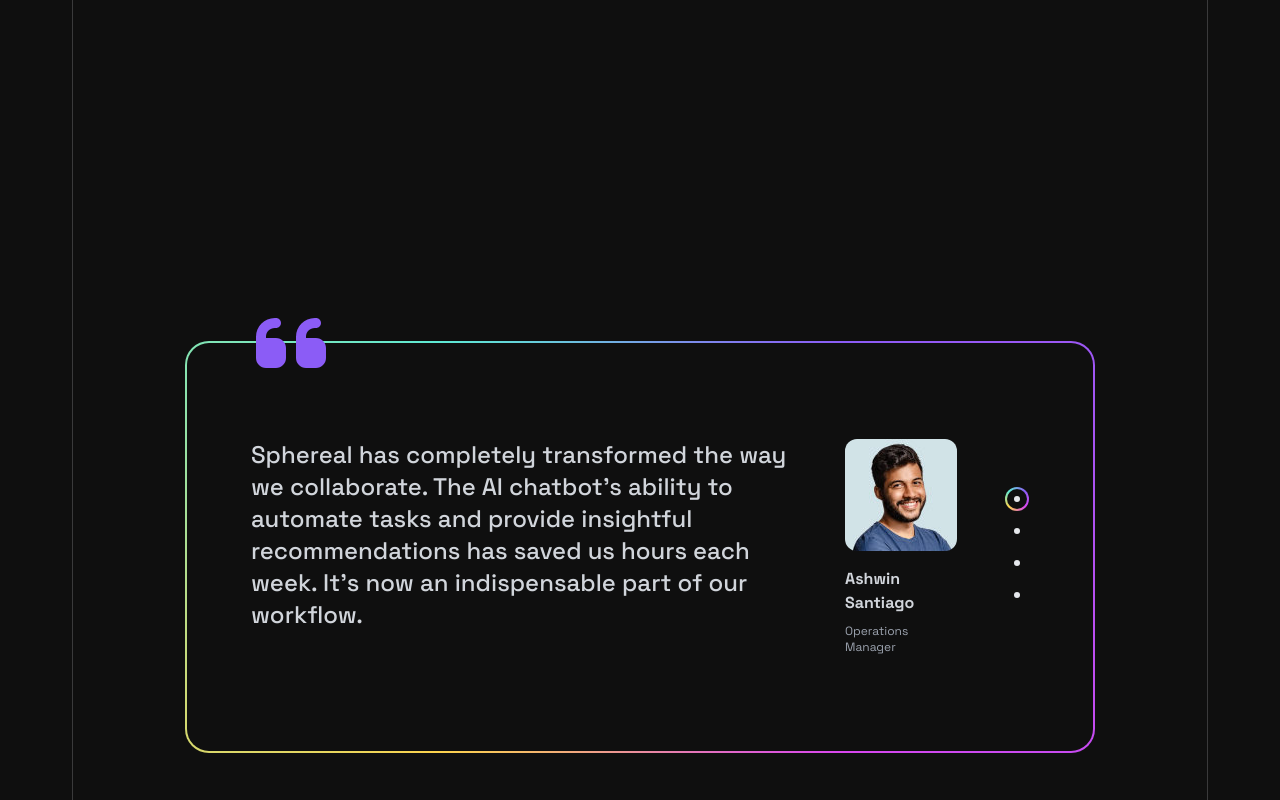
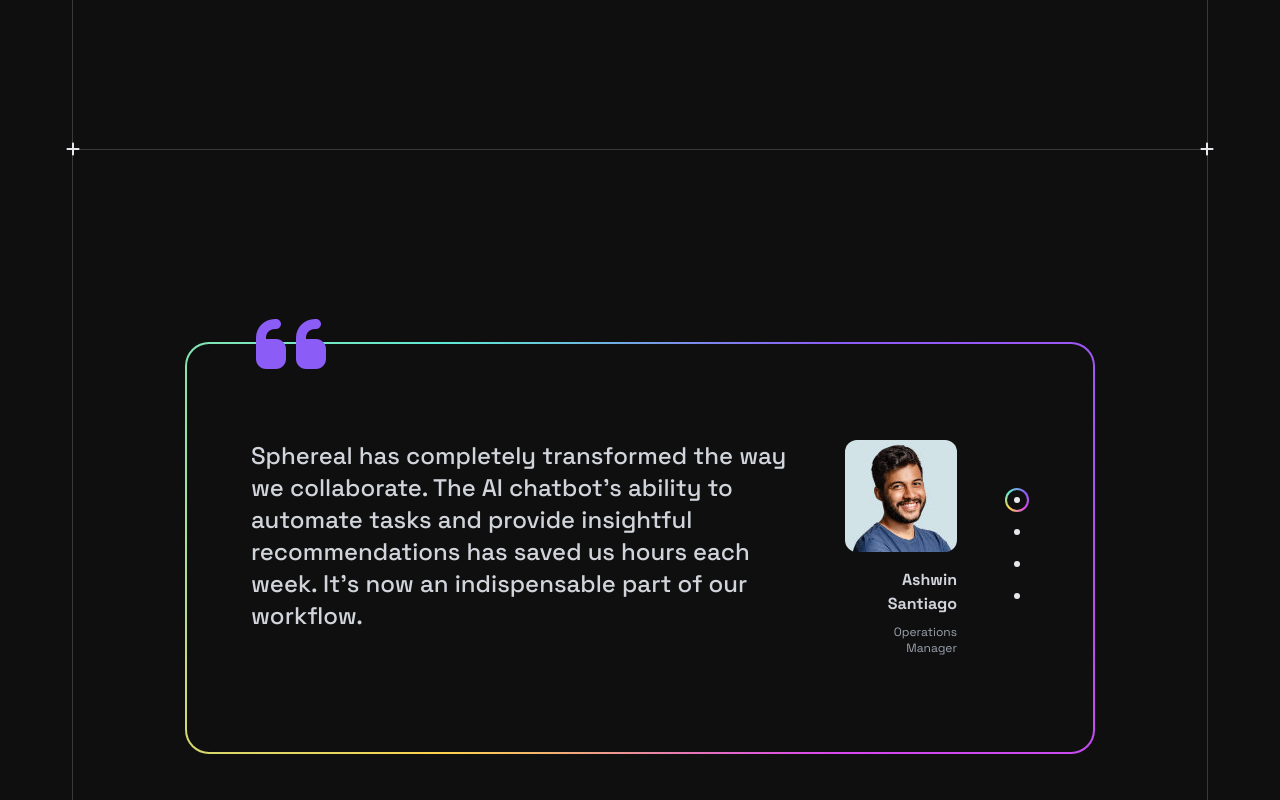
Before and after one commit to Jisap/next14-futuristicAiSaaS-landinPage, a Next.js app: page / in a window 1280 px wide. Shown: the part 3780-4580 px from the top of the page. Built offline with nearby package versions, Linux system fonts and the light colour scheme.

Commit message:
testimonials

```diff
--- a/src/sections/Testimonials.tsx
+++ b/src/sections/Testimonials.tsx
@@ -50,7 +50,7 @@
   return (
     <section className="pb-[1000px]">
       <div className="container">
-        <SectionBorder>
+        <SectionBorder borderTop>
           <SectionContent>
             <div className="border-gradient rounded-3xl px-6 md:px-10 lg:px-16 py-16 lg:py-24 relative flex flex-col md:flex-row items-center gap-12 md:mx-10 lg:mx-20">
               <FontAwesomeIcon
@@ -67,7 +67,7 @@
                       <p className="text-xl md:text-2xl font-medium">
                         {testimonial.quote}
                       </p>
-                      <cite className="not-italic">
+                      <cite className="not-italic lg:text-right">
                         <Image
                           src={testimonial.image}
                           alt={testimonial.name}
```
